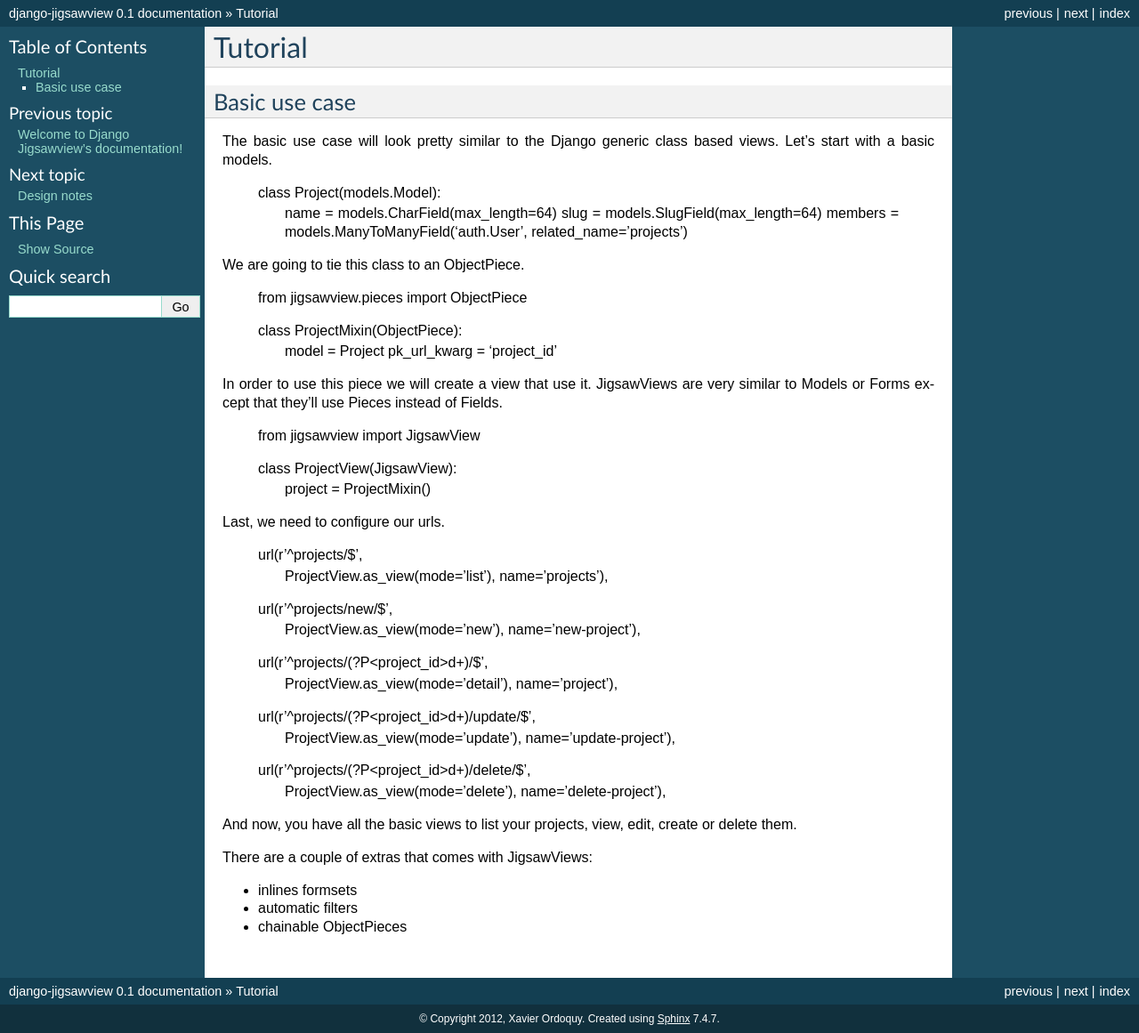
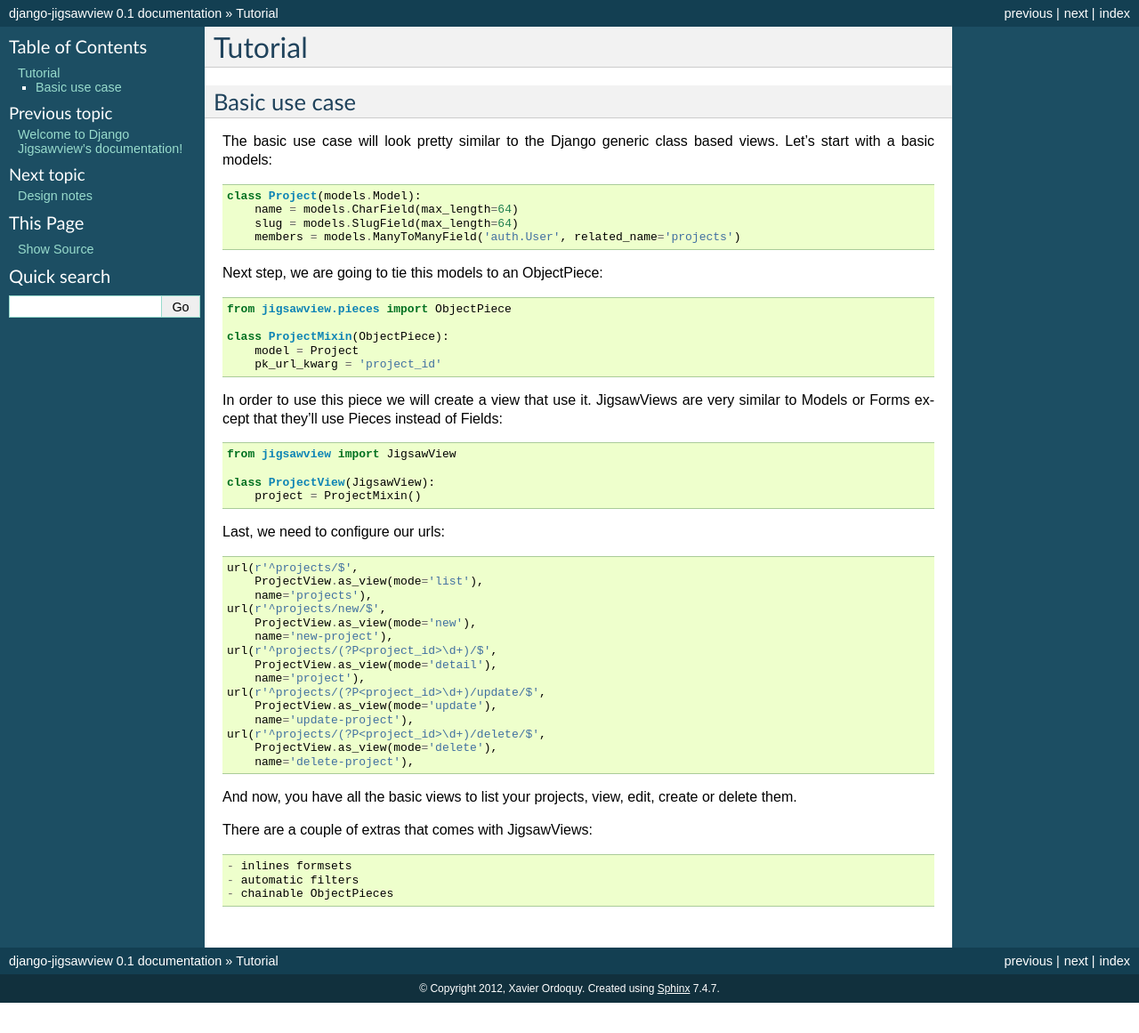
Before and after one commit to linovia/django-jigsawview, a Sphinx documentation site: the page built from docs/tutorial.rst, in a window 1280 px wide. Shown: the whole page at 89% size. Built offline with Sphinx 7.4.7, drawn with Linux system fonts in a browser that asks for light colours; after the commit the page ends 1127 px from its top, so only the background shows below that.

Commit message:
[ci skip] Few corrections on the tutorial.

```diff
--- a/docs/tutorial.rst
+++ b/docs/tutorial.rst
@@ -5,7 +5,7 @@ Basic use case
 ==============
 
 The basic use case will look pretty similar to the Django generic
-class based views. Let's start with a basic models.
+class based views. Let's start with a basic models::
 
 
     class Project(models.Model):
@@ -14,7 +14,7 @@ class based views. Let's start with a basic models.
         members = models.ManyToManyField('auth.User', related_name='projects')
 
 
-We are going to tie this class to an ObjectPiece.
+Next step, we are going to tie this models to an ObjectPiece::
 
 
     from jigsawview.pieces import ObjectPiece
@@ -26,7 +26,7 @@ We are going to tie this class to an ObjectPiece.
 
 In order to use this piece we will create a view that use it. JigsawViews
 are very similar to Models or Forms except that they'll use Pieces instead of
-Fields.
+Fields::
 
 
     from jigsawview import JigsawView
@@ -35,7 +35,7 @@ Fields.
         project = ProjectMixin()
 
 
-Last, we need to configure our urls.
+Last, we need to configure our urls::
 
 
     url(r'^projects/$',
@@ -59,7 +59,7 @@ And now, you have all the basic views to list your projects, view, edit, create
 or delete them.
 
 
-There are a couple of extras that comes with JigsawViews:
+There are a couple of extras that comes with JigsawViews::
 
 - inlines formsets
 - automatic filters
```
